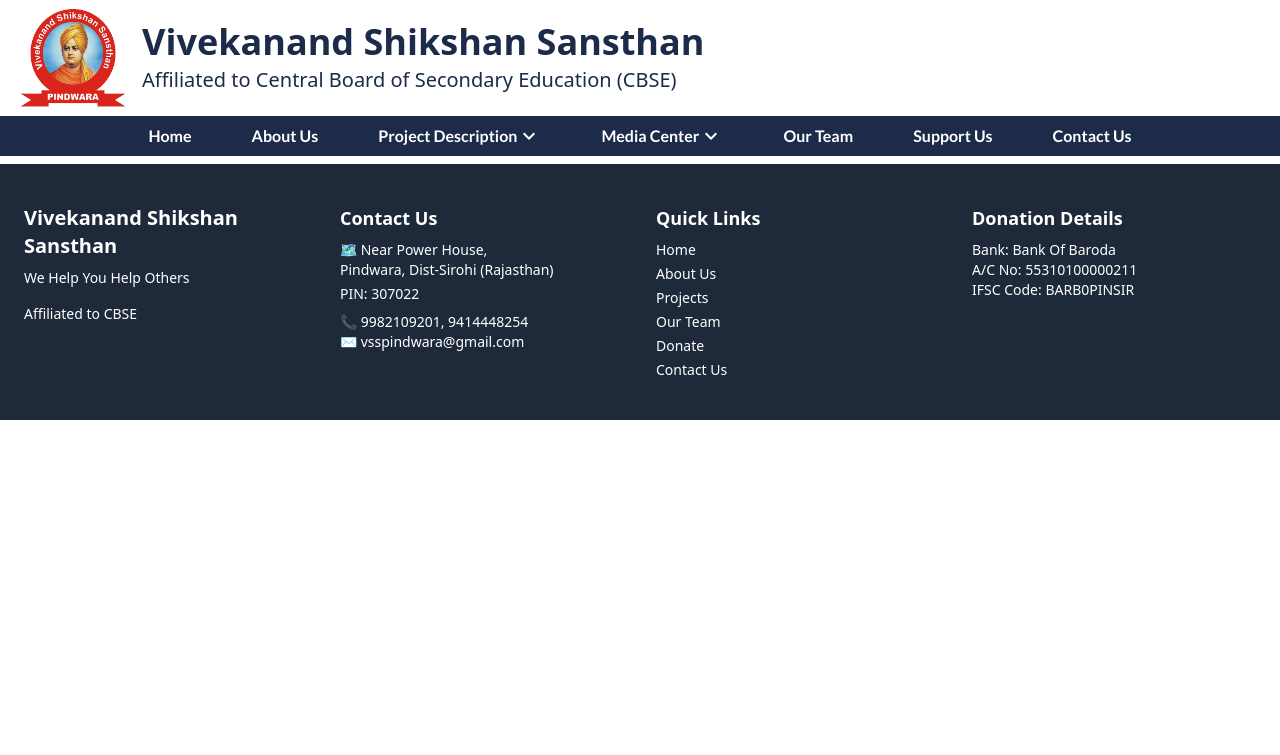
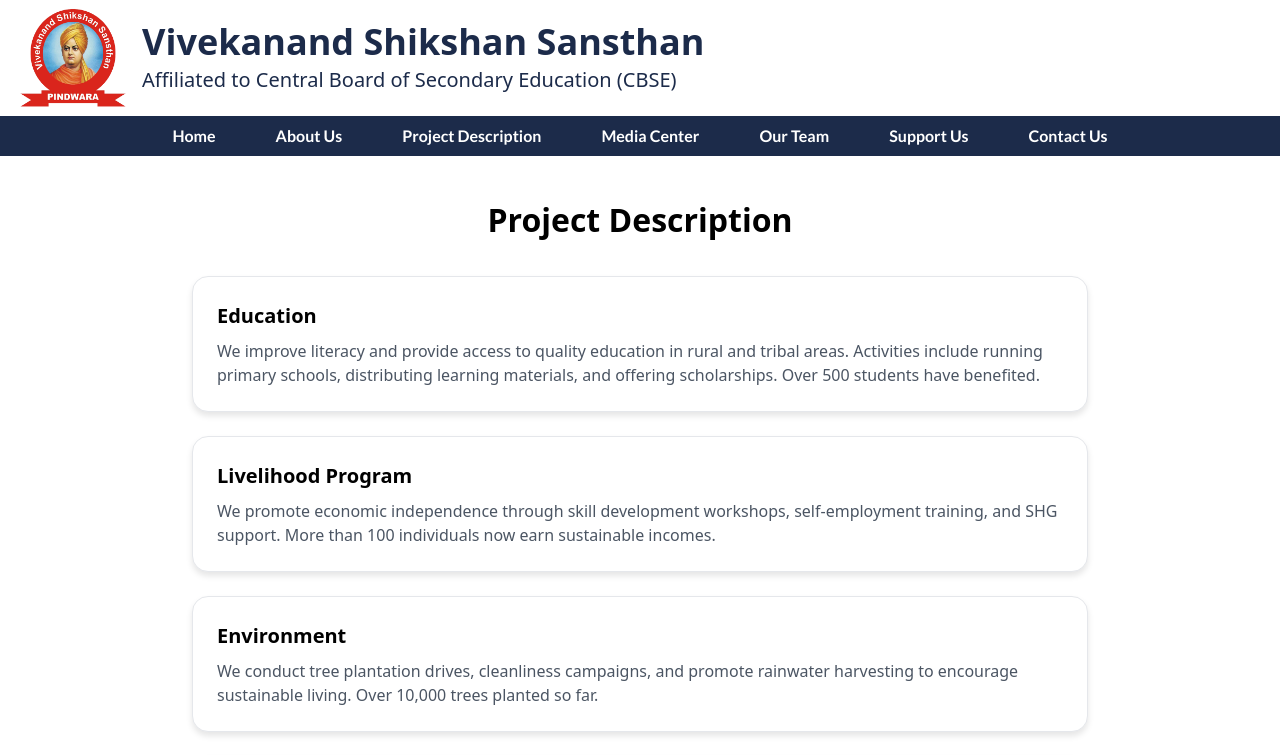
Before and after one commit to Kunal2806/School-Website, a React (Vite) app: page /project in a window 1280 px wide. Shown: the top 755 px of the page. Built offline with nearby package versions, Linux system fonts and the light colour scheme; the HTML template or start-up script is replaced by a standard one.

Commit message:
small changes

```diff
--- a/src/App.jsx
+++ b/src/App.jsx
@@ -4,6 +4,8 @@
 import Support from "./components/Support"
 import About from "./components/About"
 import Contact from "./components/Contact"
+import Media from "./components/Media"
+import ProjectDescriptionPage from "./components/projectDescription"
 
 import { Routes, Route } from "react-router-dom"
 
@@ -11,10 +13,11 @@
   return (
     <div>
       <Nav/>
-
         <Routes>
           <Route path="/" element={<Hero/>} />
           <Route path="/about" element={<About/>} />
+          <Route path="/project" element={<ProjectDescriptionPage/>} />
+          <Route path="/media" element={<Media/>} />
           <Route path="/support" element={<Support/>} />
           <Route path="/contact" element={<Contact/>} />
         </Routes>
--- a/src/components/Footer.jsx
+++ b/src/components/Footer.jsx
@@ -1,4 +1,4 @@
-import React from "react";
+import { Link } from "react-router-dom";
 
 const Footer = () => {
   return (
@@ -22,12 +22,12 @@
         <div>
           <h3 className="text-lg font-semibold mb-2">Quick Links</h3>
           <ul className="space-y-1 text-sm">
-            <li><a href="/" className="hover:underline">Home</a></li>
-            <li><a href="/about" className="hover:underline">About Us</a></li>
-            <li><a href="/projects" className="hover:underline">Projects</a></li>
-            <li><a href="/team" className="hover:underline">Our Team</a></li>
-            <li><a href="/donate" className="hover:underline">Donate</a></li>
-            <li><a href="/contact" className="hover:underline">Contact Us</a></li>
+            <li><Link to="/" className="hover:underline">Home</Link></li>
+            <li><Link to="/about" className="hover:underline">About Us</Link></li>
+            <li><Link to="/project" className="hover:underline">Projects</Link></li>
+            <li><Link to="/" className="hover:underline">Our Team</Link></li>
+            <li><Link to="/support" className="hover:underline">Support Us</Link></li>
+            <li><Link to="/contact" className="hover:underline">Contact Us</Link></li>
           </ul>
         </div>
 
--- /dev/null
+++ b/src/components/Media.jsx
@@ -0,0 +1,86 @@
+
+const events = [
+  {
+    title: "Annual Women’s Day Health Camp",
+    date: "March 8, 2025",
+    description: "A health awareness and medical check-up camp held for rural women, providing free consultations and health kits.",
+  },
+  {
+    title: "Back-to-School Campaign",
+    date: "June 15, 2025",
+    description: "Re-enrollment drive for drop-out students in tribal regions. 50+ students brought back into the education system.",
+  },
+];
+
+const gallery = [
+  {
+    src: "https://www.chrysaliskids.com/blog/wp-content/uploads/2024/04/Fun-and-Educational-Activities-to-Keep-Your-School-Going-Kids-Engaged.png",
+    alt: "Education Activity",
+    caption: "Children receiving school kits in a village."
+  },
+  {
+    src: "https://ifmsa.org/wp-content/uploads/2024/03/DSC3292-PCD-CIMSA-USK-1024x681.jpeg",
+    alt: "Medical Camp",
+    caption: "Free health check-up in tribal area."
+  },
+  {
+    src: "https://www.plt.org/wp-content/uploads/2018/04/shutterstock_683779825-500x333.jpg",
+    alt: "Tree Plantation",
+    caption: "Volunteers planting saplings near the school."
+  },
+
+];
+
+const MediaCenterPage = () => {
+  return (
+    <div style={{ maxWidth: "960px", margin: "0 auto", padding: "2rem" }}>
+      <h1 style={{ fontSize: "2rem", fontWeight: "bold", textAlign: "center", marginBottom: "2rem" }}>
+        Media Center
+      </h1>
+
+      <section style={{ marginBottom: "3rem" }}>
+        <h2 style={{ fontSize: "1.5rem", fontWeight: "600", marginBottom: "1rem" }}>Events & News</h2>
+        {events.map((event, index) => (
+          <div
+            key={index}
+            style={{
+              backgroundColor: "#ffffff",
+              border: "1px solid #e5e7eb",
+              borderRadius: "1rem",
+              padding: "1.5rem",
+              marginBottom: "1rem",
+              boxShadow: "0 4px 6px rgba(0, 0, 0, 0.05)",
+            }}
+          >
+            <h3 style={{ fontSize: "1.25rem", fontWeight: "600" }}>{event.title}</h3>
+            <p style={{ fontSize: "0.875rem", color: "#6b7280" }}>{event.date}</p>
+            <p style={{ marginTop: "0.5rem", color: "#374151" }}>{event.description}</p>
+          </div>
+        ))}
+      </section>
+
+      <section>
+        <h2 style={{ fontSize: "1.5rem", fontWeight: "600", marginBottom: "1rem" }}>Gallery</h2>
+        <div style={{ display: "grid", gridTemplateColumns: "repeat(auto-fit, minmax(280px, 1fr))", gap: "1.5rem" }}>
+          {gallery.map((item, index) => (
+            <div
+              key={index}
+              style={{
+                backgroundColor: "#f9fafb",
+                border: "1px solid #e5e7eb",
+                borderRadius: "0.75rem",
+                overflow: "hidden",
+                textAlign: "center",
+              }}
+            >
+              <img src={item.src} alt={item.alt} style={{ width: "100%", height: "auto" }} />
+              <p style={{ padding: "0.75rem", color: "#374151" }}>{item.caption}</p>
+            </div>
+          ))}
+        </div>
+      </section>
+    </div>
+  );
+};
+
+export default MediaCenterPage;
--- a/src/components/Nav.jsx
+++ b/src/components/Nav.jsx
@@ -1,11 +1,11 @@
 import { useState } from "react"
 import { Link } from "react-router-dom";
 function Nav() {
-    const [navDrop, setnavDrop] = useState("");
+    // const [navDrop, setnavDrop] = useState("");
 
-    function activeNavDrop (id) {
-        setnavDrop(id);
-    }
+    // function activeNavDrop (id) {
+    //     setnavDrop(id);
+    // }
 
     const [toggleButton, setToggleButton] = useState(false)
 
@@ -37,8 +37,10 @@
             <ul className="md:flex hoverNav w-full hidden p-5 itmes-center gap-5 md:gap-15 font-Lato justify-center font-bold text-md text-white mt-2 bg-[#1c2b4a] py-2 ">
                 <li><Link to='/'>Home</Link></li>
                 <li> <Link to="/about">About Us</Link></li>
-                <li><span className="flex flex-cols" onClick={()=>{activeNavDrop("projectDescription")}}> Project Description <svg className="-rotate-90" xmlns="http://www.w3.org/2000/svg" height="24px" viewBox="0 -960 960 960" width="24px" fill="#ffffff"><path d="M560-240 320-480l240-240 56 56-184 184 184 184-56 56Z"/></svg></span>
-                    {
+                <li><Link to="/project"><span className="flex flex-cols" onClick={()=>{activeNavDrop("projectDescription")}}> Project Description
+                    {/* <svg className="-rotate-90" xmlns="http://www.w3.org/2000/svg" height="24px" viewBox="0 -960 960 960" width="24px" fill="#ffffff"><path d="M560-240 320-480l240-240 56 56-184 184 184 184-56 56Z"/></svg> */}
+                    </span> </Link>
+                    {/* {
                         navDrop==="projectDescription" &&
                         <ul className="p-3 absolute font-normal hoverNav text-[#1c2b4a] py-2 z-11 px-1 bg-white rounded-md">
                         <li>Education</li>
@@ -48,16 +50,18 @@
                         <li>Working In Tribal Region</li>
                         <li>Medical</li>
                     </ul>
-                    }
+                    } */}
                 </li>
-                <li> <span className="flex flex-cols" onClick={()=>{activeNavDrop("mediaCenter")}}> Media Center <svg className="-rotate-90" xmlns="http://www.w3.org/2000/svg" height="24px" viewBox="0 -960 960 960" width="24px" fill="#ffffff"><path d="M560-240 320-480l240-240 56 56-184 184 184 184-56 56Z"/></svg></span>
-                    {
+                <li> <span className="flex flex-cols" onClick={()=>{activeNavDrop("mediaCenter")}}> <Link to="/media">Media Center</Link>
+                    {/* <svg className="-rotate-90" xmlns="http://www.w3.org/2000/svg" height="24px" viewBox="0 -960 960 960" width="24px" fill="#ffffff"><path d="M560-240 320-480l240-240 56 56-184 184 184 184-56 56Z"/></svg> */}
+                    </span>
+                    {/* {
                         navDrop==="mediaCenter"&&
                         <ul className="p-3 absolute font-normal hoverNav text-[#1c2b4a] bg-white py-2 px-1 rounded-md z-11">
                         <li>Events & News</li>
                         <li>Gallery</li>
                     </ul>
-                    }
+                    } */}
                 </li>
                 <li>Our Team</li>
                 <li> <Link to='/support'>Support Us</Link> </li>
@@ -68,8 +72,10 @@
                 <ul className=" hoverNav w-full md:hidden flex flex-col md:flex-row p-5 itmes-center gap-5 md:gap-15 font-Lato justify-center font-bold text-md text-white mt-2 bg-[#1c2b4a] py-2 ">
                     <li><Link to='/'>Home</Link></li>
                     <li> <Link to="/about">About Us</Link></li>
-                    <li><span className="flex flex-cols" onClick={()=>{activeNavDrop("projectDescription")}}> Project Description <svg className="-rotate-90" xmlns="http://www.w3.org/2000/svg" height="24px" viewBox="0 -960 960 960" width="24px" fill="#ffffff"><path d="M560-240 320-480l240-240 56 56-184 184 184 184-56 56Z"/></svg></span>
-                        {
+                    <li><span className="flex flex-cols" onClick={()=>{activeNavDrop("projectDescription")}}> Project Description
+                         {/* <svg className="-rotate-90" xmlns="http://www.w3.org/2000/svg" height="24px" viewBox="0 -960 960 960" width="24px" fill="#ffffff"><path d="M560-240 320-480l240-240 56 56-184 184 184 184-56 56Z"/></svg> */}
+                    </span>
+                        {/* {
                             navDrop==="projectDescription" &&
                             <ul className="p-3 absolute font-normal hoverNav text-[#1c2b4a] py-2 z-11 px-1 bg-white rounded-md">
                                 <li>Education</li>
@@ -79,16 +85,18 @@
                                 <li>Working In Tribal Region</li>
                                 <li>Medical</li>
                             </ul>
-                        }
+                        } */}
                     </li>
-                    <li> <span className="flex flex-cols" onClick={()=>{activeNavDrop("mediaCenter")}}> Media Center <svg className="-rotate-90" xmlns="http://www.w3.org/2000/svg" height="24px" viewBox="0 -960 960 960" width="24px" fill="#ffffff"><path d="M560-240 320-480l240-240 56 56-184 184 184 184-56 56Z"/></svg></span>
-                        {
+                    <li> <span className="flex flex-cols" onClick={()=>{activeNavDrop("mediaCenter")}}> Media Center
+                        {/* <svg className="-rotate-90" xmlns="http://www.w3.org/2000/svg" height="24px" viewBox="0 -960 960 960" width="24px" fill="#ffffff"><path d="M560-240 320-480l240-240 56 56-184 184 184 184-56 56Z"/></svg> */}
+                        </span>
+                        {/* {
                             navDrop==="mediaCenter"&&
                             <ul className="p-3 absolute font-normal hoverNav text-[#1c2b4a] bg-white py-2 px-1 rounded-md z-11">
                             <li>Events & News</li>
                             <li>Gallery</li>
                         </ul>
-                        }
+                        } */}
                     </li>
                     <li>Our Team</li>
                     <li> <Link to='/support'>Support Us</Link> </li>
--- /dev/null
+++ b/src/components/projectDescription.jsx
@@ -0,0 +1,64 @@
+import React from "react";
+
+const projects = [
+  {
+    title: "Education",
+    description:
+      "We improve literacy and provide access to quality education in rural and tribal areas. Activities include running primary schools, distributing learning materials, and offering scholarships. Over 500 students have benefited.",
+  },
+  {
+    title: "Livelihood Program",
+    description:
+      "We promote economic independence through skill development workshops, self-employment training, and SHG support. More than 100 individuals now earn sustainable incomes.",
+  },
+  {
+    title: "Environment",
+    description:
+      "We conduct tree plantation drives, cleanliness campaigns, and promote rainwater harvesting to encourage sustainable living. Over 10,000 trees planted so far.",
+  },
+  {
+    title: "Women Empowerment",
+    description:
+      "We empower women via vocational training, legal literacy sessions, and SHG formation. 250+ women trained and 50+ SHGs created.",
+  },
+  {
+    title: "Working in Tribal Region",
+    description:
+      "We serve tribal communities with mobile education vans, cultural preservation initiatives, and help access government welfare schemes. Impact spans across 30+ villages.",
+  },
+  {
+    title: "Medical",
+    description:
+      "We organize free health camps, hygiene awareness programs, and promote nutritional education. 1,200+ villagers treated through our medical initiatives.",
+  },
+];
+
+const ProjectDescriptionPage = () => {
+  return (
+    <div style={{ maxWidth: "960px", margin: "0 auto", padding: "2rem" }}>
+      <h1 style={{ fontSize: "2rem", fontWeight: "bold", textAlign: "center", marginBottom: "2rem" }}>
+        Project Description
+      </h1>
+      {projects.map((project) => (
+        <div
+          key={project.title}
+          style={{
+            backgroundColor: "#ffffff",
+            border: "1px solid #e5e7eb",
+            borderRadius: "1rem",
+            padding: "1.5rem",
+            marginBottom: "1.5rem",
+            boxShadow: "0 4px 6px rgba(0, 0, 0, 0.1)",
+          }}
+        >
+          <h2 style={{ fontSize: "1.25rem", fontWeight: "600", marginBottom: "0.5rem" }}>
+            {project.title}
+          </h2>
+          <p style={{ color: "#4b5563" }}>{project.description}</p>
+        </div>
+      ))}
+    </div>
+  );
+};
+
+export default ProjectDescriptionPage;
```
Also changed, not shown: src/components/Contact.jsx (line endings or trailing spaces). Lines whose indentation alone changed are shown as unchanged.
